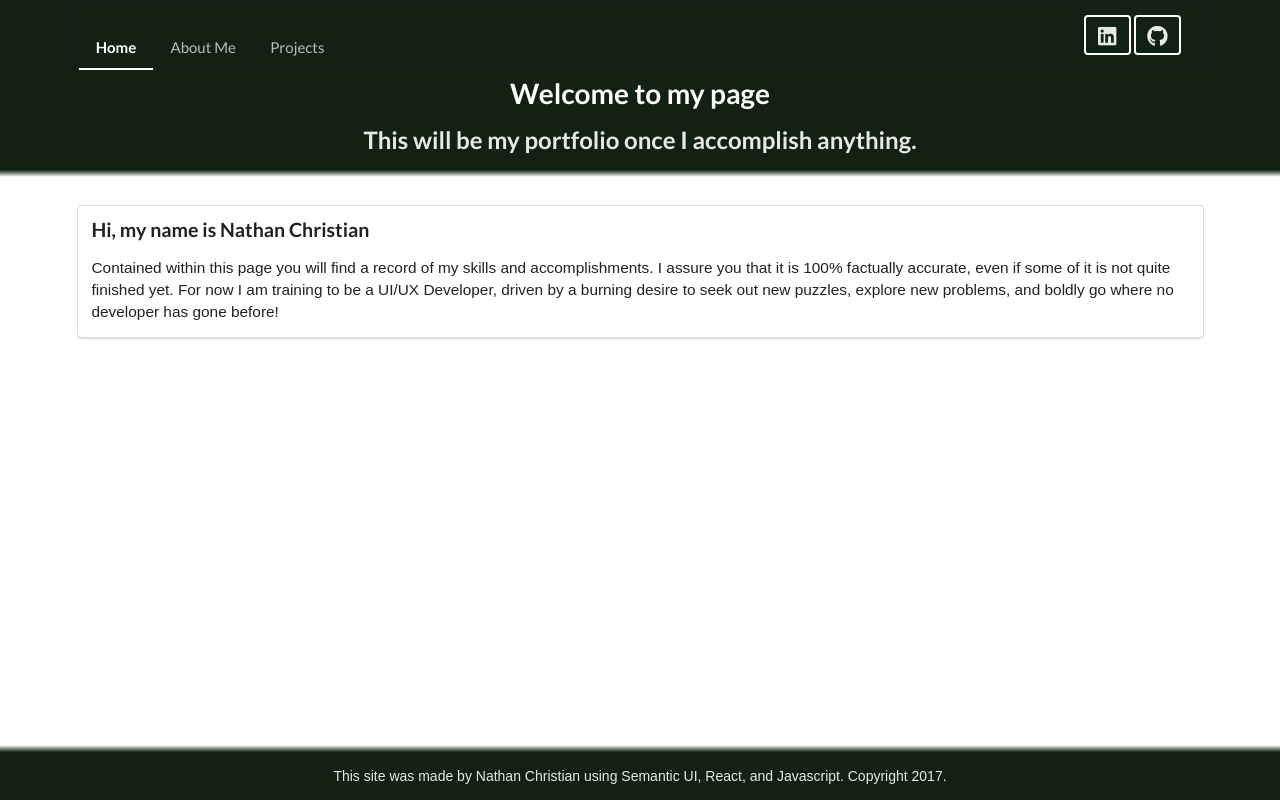
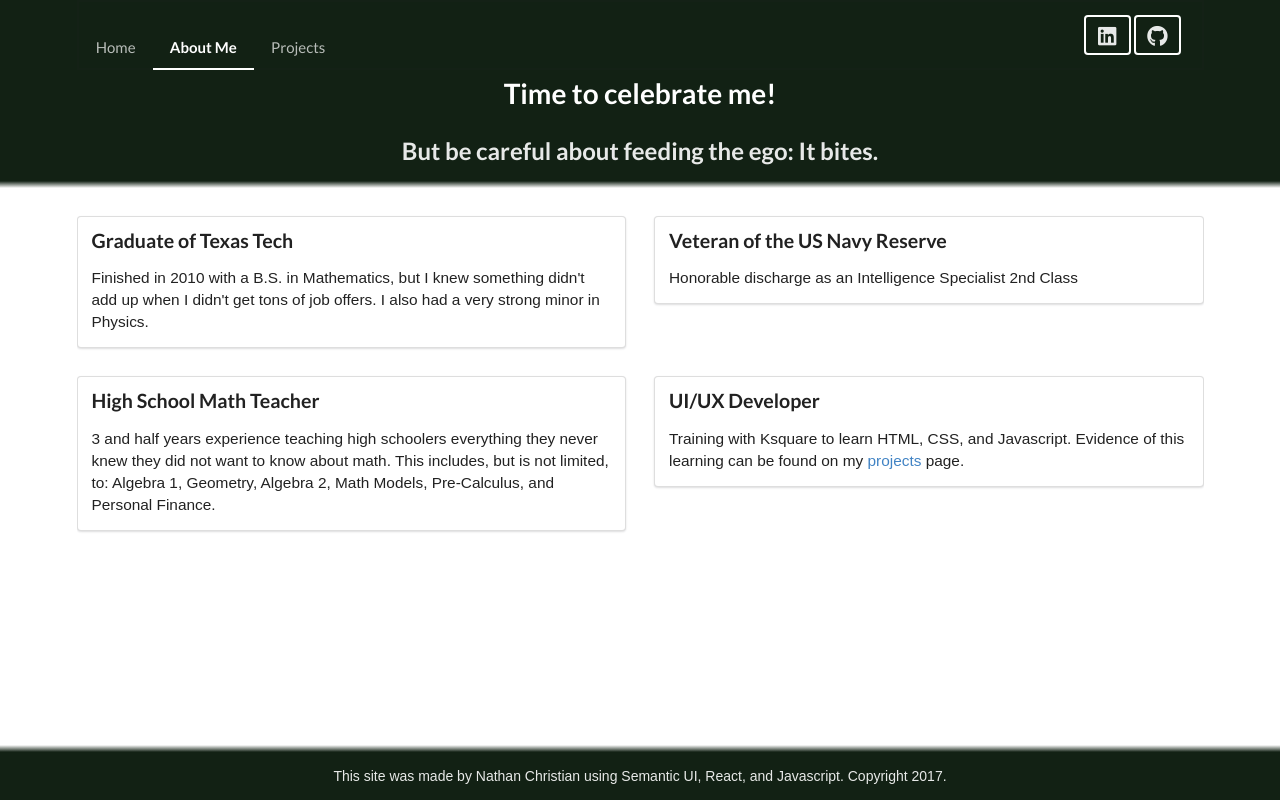
Before and after one commit to Grumlen/Portfolio, a React (Create React App) app: page /about in a window 1280 px wide. Built offline with nearby package versions, Linux system fonts and the light colour scheme.

Commit message:
routing fixed

```diff
--- a/src/App.js
+++ b/src/App.js
@@ -12,7 +12,7 @@ class App extends Component {
       <Router>
         <div id='App'>
           <Switch>
-            <Route path='/' component={Home} />
+            <Route exact path='/' component={Home} />
             <Route path='/about' component={About} />
             <Route path='/projects' component={Projects} />
             <Route><Redirect to='/' /></Route>
--- a/src/header/index.js
+++ b/src/header/index.js
@@ -4,7 +4,7 @@ import {Link} from 'react-router-dom';
 const Header = (props) => (
   <div className='ui container'>
     <div className="ui inverted secondary pointing large menu">
-      <Link to='/home' className={props.page==='Home' ? "active item" : "item"}>Home</Link>
+      <Link to='/' className={props.page==='Home' ? "active item" : "item"}>Home</Link>
       <Link to='/about' className={props.page==='About Me' ? "active item" : "item"}>About Me</Link>
       <Link to='/projects' className={props.page==='Projects' ? "active item" : "item"}>Projects</Link>
       <div className="right item">
```
